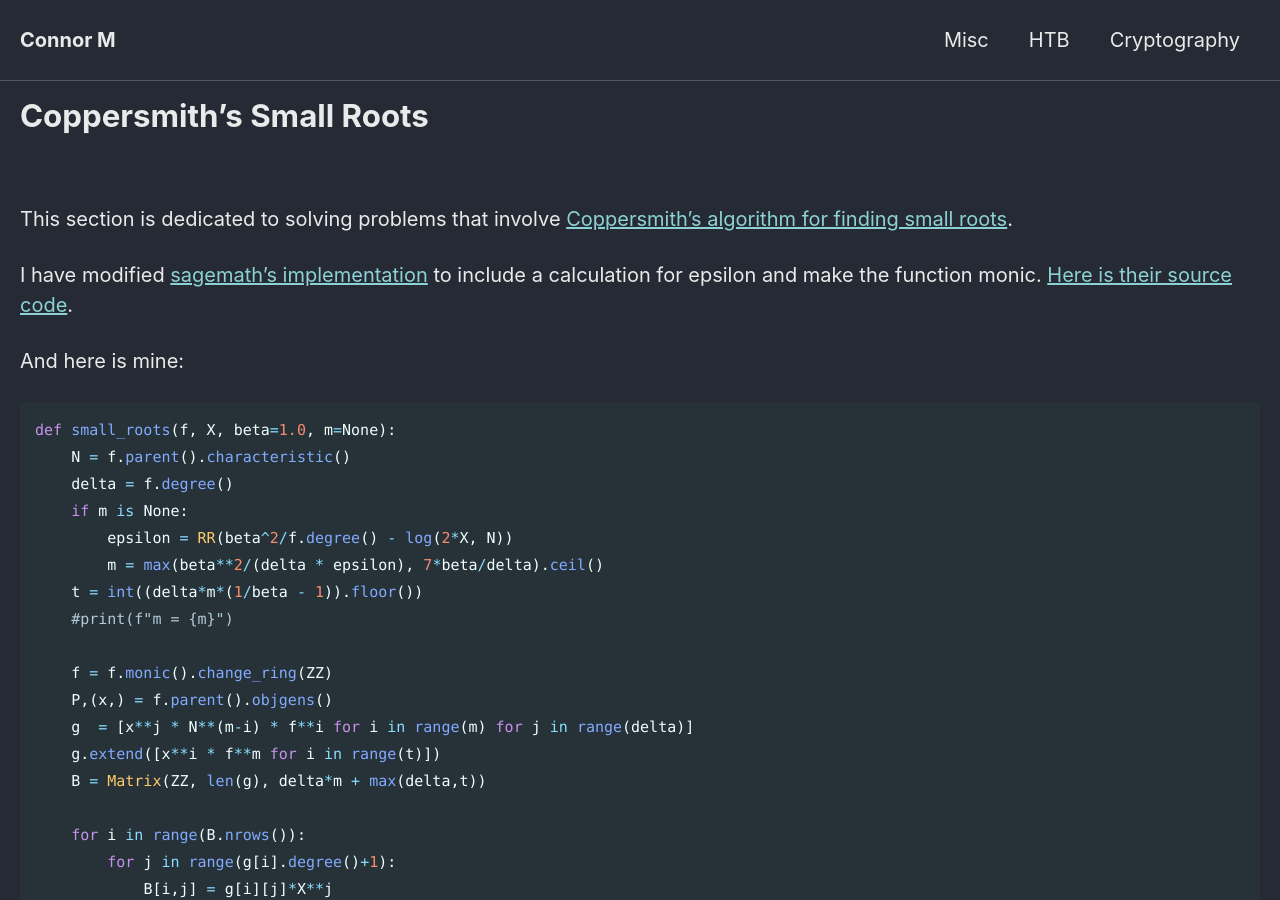
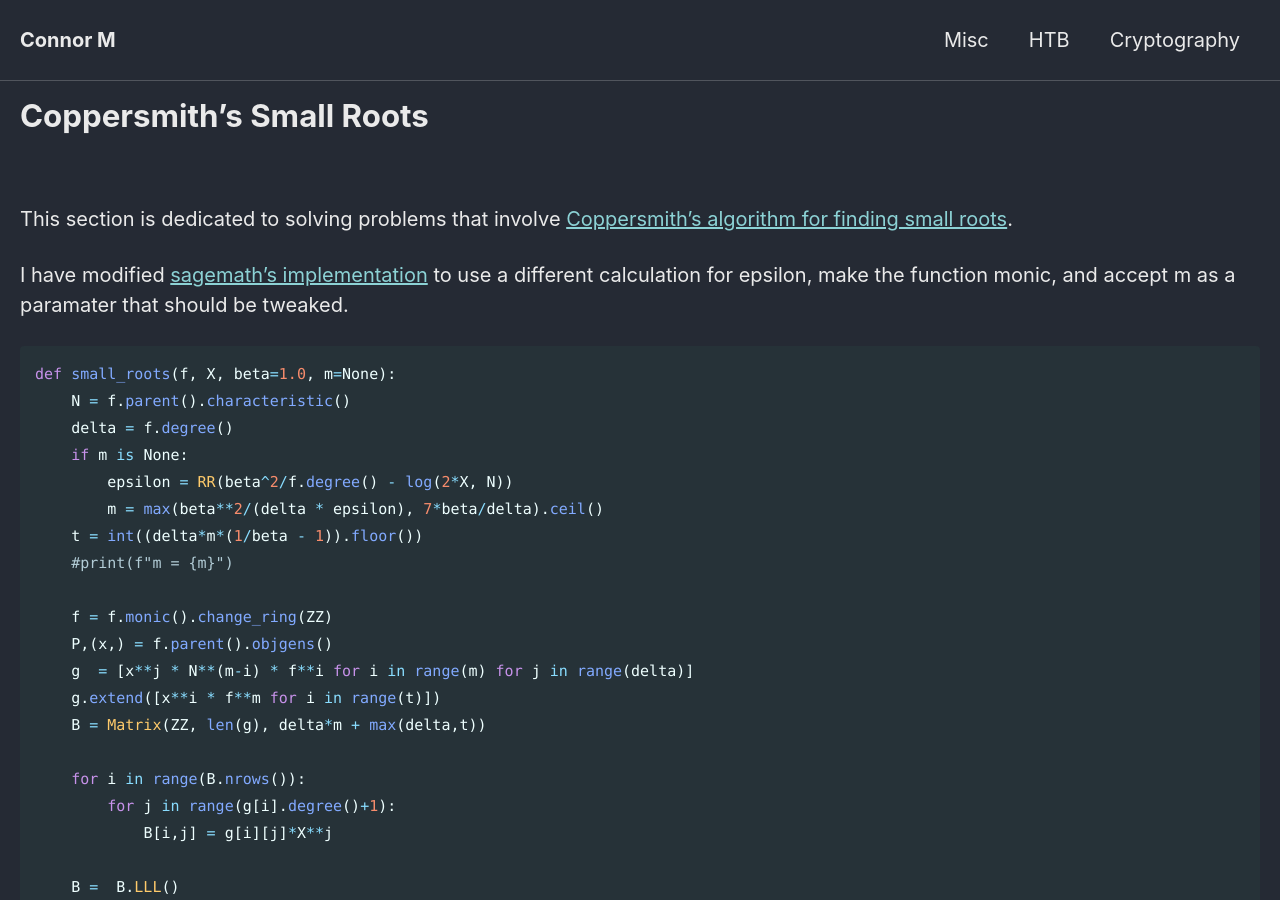
Before and after one commit to Connor-McCartney/Connor-McCartney.github.io, a Jekyll site: the page built from _pages/cryptography/small-roots/small-roots.md, in a window 1280 px wide and 900 px high. Built offline with Jekyll 4.4.1, drawn with Linux system fonts in a browser that asks for light colours; cached includes are drawn as plain includes.

Commit message:
Update small-roots.md

````diff
--- a/_pages/cryptography/small-roots/small-roots.md
+++ b/_pages/cryptography/small-roots/small-roots.md
@@ -7,9 +7,7 @@ title: Coppersmith's Small Roots
 
 This section is dedicated to solving problems that involve [Coppersmith’s algorithm for finding small roots](http://cr.yp.to/bib/2001/coppersmith.pdf).
 
-I have modified [sagemath's implementation](https://doc.sagemath.org/html/en/reference/polynomial_rings/sage/rings/polynomial/polynomial_modn_dense_ntl.html#sage.rings.polynomial.polynomial_modn_dense_ntl.small_roots) to include a calculation for epsilon and make the function monic. [Here is their source code](https://gitlab.com/sagemath/sage/-/blob/develop/src/sage/rings/polynomial/polynomial_modn_dense_ntl.pyx).
-
-And here is mine:
+I have modified [sagemath's implementation](https://doc.sagemath.org/html/en/reference/polynomial_rings/sage/rings/polynomial/polynomial_modn_dense_ntl.html#sage.rings.polynomial.polynomial_modn_dense_ntl.small_roots) to use a different calculation for epsilon, make the function monic, and accept m as a paramater that should be tweaked.
 
 ```python
 def small_roots(f, X, beta=1.0, m=None):
````
